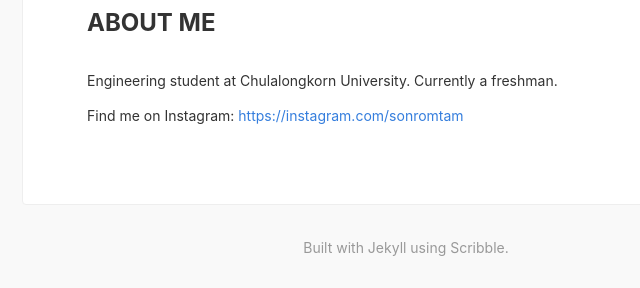
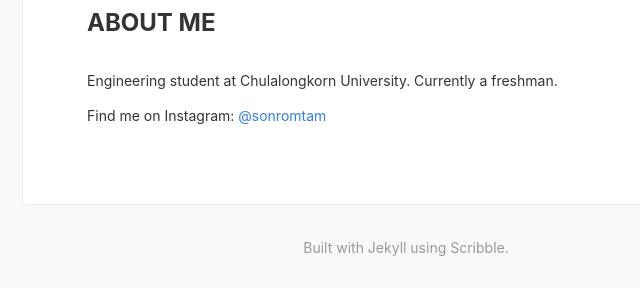
Before and after one commit to Romtam/romtam.github.io, a Jekyll site: the page built from about.md, in a window 1280 px wide. Shown: the part 301-589 px from the top of the page, without its empty margins (234-874 px from the left). Built offline with Jekyll 4.4.1, drawn with Linux system fonts in a browser that asks for light colours; nearby versions of some CDN libraries; part of the change alters nothing that is shown.

Commit message:
Update about.md

```diff
--- a/about.md
+++ b/about.md
@@ -4,4 +4,4 @@ title: About me
 
 Engineering student at Chulalongkorn University. Currently a freshman.
 
-Find me on Instagram: [https://instagram.com/sonromtam](@sonromtam)
+Find me on Instagram: [@sonromtam](https://instagram.com/sonromtam)
```
